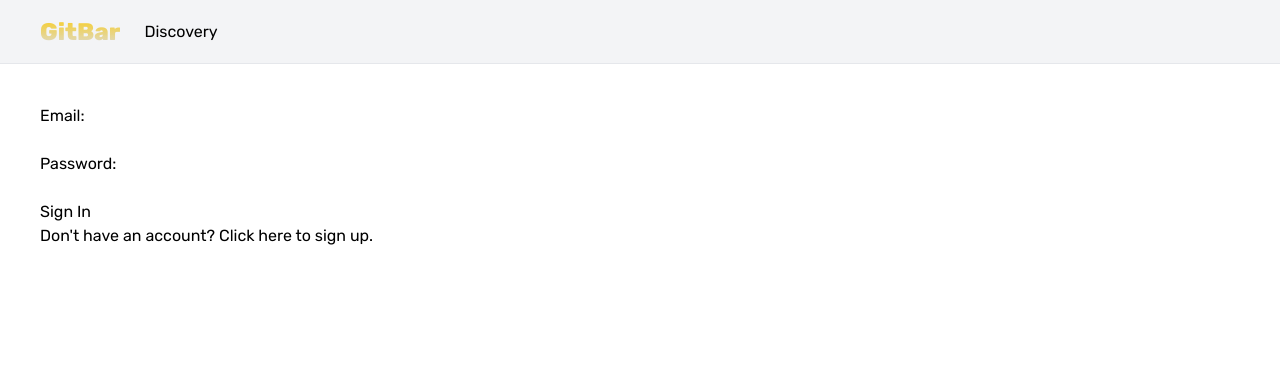
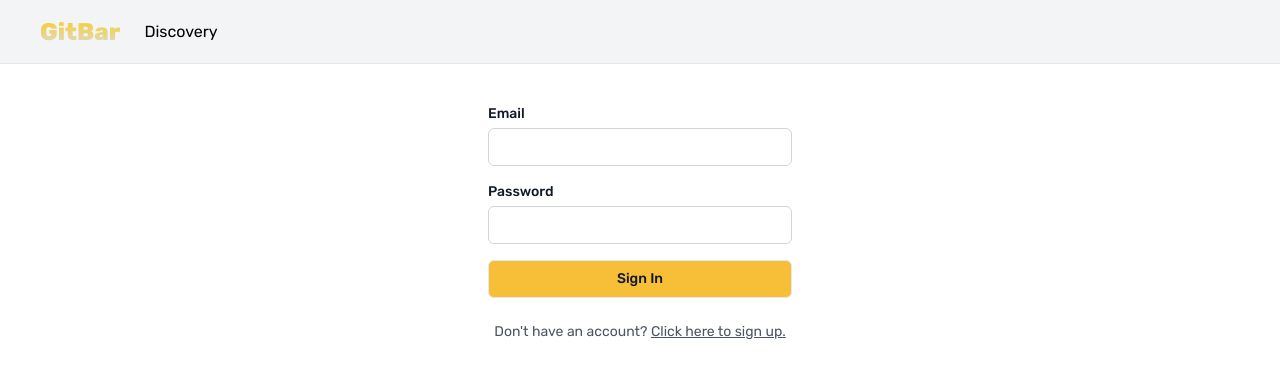
Before and after one commit to psnev89/gitbar, a Vue app: page /signin in a window 1280 px wide. Shown: the top 378 px of the page. Built offline with nearby package versions, Linux system fonts and the light colour scheme; no server answers.

Commit message:
feat: add ui for authentication pages

```diff
--- a/src/components/RepositoryItem.vue
+++ b/src/components/RepositoryItem.vue
@@ -25,7 +25,7 @@ const srcHash = createHash();
 const imgLoaded = ref(false);
 const starIconOpts = computed(() => ({
   strokeColor: props.bookmarked ? "#F7BE38" : "gray",
-  fillColor: props.bookmarked ? "#F7BE38" : "transparent",
+  fillColor: props.bookmarked ? "#F7BE38" : "white",
 }));
 </script>
 
--- a/src/components/ui/AppButton.vue
+++ b/src/components/ui/AppButton.vue
@@ -9,6 +9,10 @@ const props = defineProps({
     default: false,
   },
   pill: {
+    type: Boolean,
+    default: false,
+  },
+  disabled: {
     type: Boolean,
     default: false,
   },
@@ -24,6 +28,7 @@ const emit = defineEmits(["click"]);
       '--active': props.active,
       '--pill': props.pill,
     }"
+    :disabled="disabled"
     @click="emit('click')"
   >
     {{ props.label }}
@@ -45,5 +50,9 @@ button {
   &.--active {
     @apply bg-primary hover:bg-primary/90;
   }
+
+  &:disabled {
+    @apply cursor-not-allowed;
+  }
 }
 </style>
--- /dev/null
+++ b/src/components/ui/AppInput.vue
@@ -0,0 +1,34 @@
+<script setup>
+const props = defineProps({
+  label: {
+    type: String,
+    required: true,
+  },
+  type: {
+    type: String,
+    default: "text",
+    validator: (val) => {
+      const allowed = ["text", "email", "password"];
+      return allowed.includes(val);
+    },
+  },
+  modelValue: {
+    type: String,
+  },
+});
+const emit = defineEmits(["update:modelValue"]);
+</script>
+
+<template>
+  <div>
+    <label class="block mb-1 text-sm font-medium text-gray-900">
+      {{ label }}
+    </label>
+    <input
+      :type="props.type"
+      :value="modelValue"
+      class="bg- white border border-gray-300 text-gray-900 text-sm rounded-md focus:ring-primary focus:border-primary focus:outline-primary block w-full p-2"
+      @input="(event) => emit('update:modelValue', event.target.value)"
+    />
+  </div>
+</template>
--- a/src/router/index.js
+++ b/src/router/index.js
@@ -6,8 +6,8 @@
  * In the future, we could separate all these routes into some modules files by context (i.e., auth, user, repos, ...)
  */
 import { createRouter, createWebHistory } from "vue-router";
-import DiscoveryView from "../views/DiscoveryView.vue";
-import SignInView from "../views/SignInView.vue";
+import DiscoveryView from "@/views/DiscoveryView.vue";
+import SignInView from "@/views/SignInView.vue";
 import checkAuth from "./middlewares/checkAuth";
 
 const router = createRouter({
--- a/src/views/RegisterView.vue
+++ b/src/views/RegisterView.vue
@@ -2,6 +2,10 @@
 import { reactive, ref } from "vue";
 import { useAuthStore } from "@/stores/useAuthStore";
 import { RouterLink, useRouter } from "vue-router";
+
+// components
+import AppInput from "../components/ui/AppInput.vue";
+import AppButton from "../components/ui/AppButton.vue";
 
 // form initial state
 const form = reactive({
@@ -25,34 +29,53 @@ const handleSubmit = async () => {
     password: form.password,
   });
   if (registerError) error.value = registerError;
-  else push({ name: "HomeView" });
+  else push("/");
   isLoading.value = false;
 };
 </script>
 
 <template>
-  <main>
+  <main class="max-w-sm">
     <form @submit.prevent="handleSubmit">
-      <h3>Register</h3>
+      <AppInput v-model="form.email" type="email" label="Email"></AppInput>
+      <AppInput
+        v-model="form.password"
+        type="password"
+        label="Password"
+      ></AppInput>
 
-      <div>
-        <label>Email:</label><br />
-        <input type="email" v-model="form.email" />
-      </div>
-
-      <div>
-        <label>Password:</label><br />
-        <input type="password" v-model="form.password" />
-      </div>
-
-      <button :disabled="isLoading">Register</button>
-      <div v-if="error">{{ error.message }}</div>
+      <AppButton
+        :disabled="isLoading"
+        active
+        class="block w-full rounded-md"
+        label="Sign In"
+        @click="handleSubmit"
+      ></AppButton>
     </form>
-    <div>
-      <span> Already have an account? </span>
-      <RouterLink :to="{ name: 'SignInView' }">
+    <div class="mt-6 text-sm text-center text-gray-600">
+      <span> Don't have an account? </span>
+      <RouterLink
+        :to="{ name: 'SignInView' }"
+        class="underline transition-colors duration-75 hover:text-primary"
+      >
         Click here to sign in.
       </RouterLink>
     </div>
+    <div
+      v-if="error"
+      class="p-3 mt-4 text-sm text-red-800 rounded-lg bg-red-100"
+      role="alert"
+    >
+      <span class="font-medium">Something went wrong. </span>
+      {{ error.message }}
+    </div>
   </main>
 </template>
+
+<style lang="scss" scoped>
+form {
+  > *:not(:last-child) {
+    @apply mb-4;
+  }
+}
+</style>
--- a/src/views/SignInView.vue
+++ b/src/views/SignInView.vue
@@ -2,6 +2,10 @@
 import { reactive, ref } from "vue";
 import { useAuthStore } from "@/stores/useAuthStore";
 import { RouterLink, useRouter } from "vue-router";
+
+// components
+import AppInput from "../components/ui/AppInput.vue";
+import AppButton from "../components/ui/AppButton.vue";
 
 // form initial state
 const form = reactive({
@@ -25,32 +29,53 @@ const handleSubmit = async () => {
     password: form.password,
   });
   if (registerError) error.value = registerError;
-  else push({ name: "HomeView" });
+  else push("/");
   isLoading.value = false;
 };
 </script>
 
 <template>
-  <main>
+  <main class="max-w-sm">
     <form @submit.prevent="handleSubmit">
-      <div>
-        <label>Email:</label><br />
-        <input type="email" v-model="form.email" />
-      </div>
+      <AppInput v-model="form.email" type="email" label="Email"></AppInput>
+      <AppInput
+        v-model="form.password"
+        type="password"
+        label="Password"
+      ></AppInput>
 
-      <div>
-        <label>Password:</label><br />
-        <input type="password" v-model="form.password" />
-      </div>
-
-      <button :disabled="isLoading">Sign In</button>
-      <div v-if="error">{{ error.message }}</div>
+      <AppButton
+        :disabled="isLoading"
+        active
+        class="block w-full rounded-md"
+        label="Sign In"
+        @click="handleSubmit"
+      ></AppButton>
     </form>
-    <div>
+    <div class="mt-6 text-sm text-center text-gray-600">
       <span> Don't have an account? </span>
-      <RouterLink :to="{ name: 'RegisterView' }">
+      <RouterLink
+        :to="{ name: 'RegisterView' }"
+        class="underline transition-colors duration-75 hover:text-primary"
+      >
         Click here to sign up.
       </RouterLink>
     </div>
+    <div
+      v-if="error"
+      class="p-3 mt-4 text-sm text-red-800 rounded-lg bg-red-100"
+      role="alert"
+    >
+      <span class="font-medium">Something went wrong. </span>
+      {{ error.message }}
+    </div>
   </main>
 </template>
+
+<style lang="scss" scoped>
+form {
+  > *:not(:last-child) {
+    @apply mb-4;
+  }
+}
+</style>
--- a/tailwind.config.js
+++ b/tailwind.config.js
@@ -14,6 +14,7 @@ module.exports = {
       emerald: colors.emerald,
       indigo: colors.indigo,
       yellow: colors.yellow,
+      red: colors.red,
       primary: "#F7BE38",
     },
     extend: {},
```
